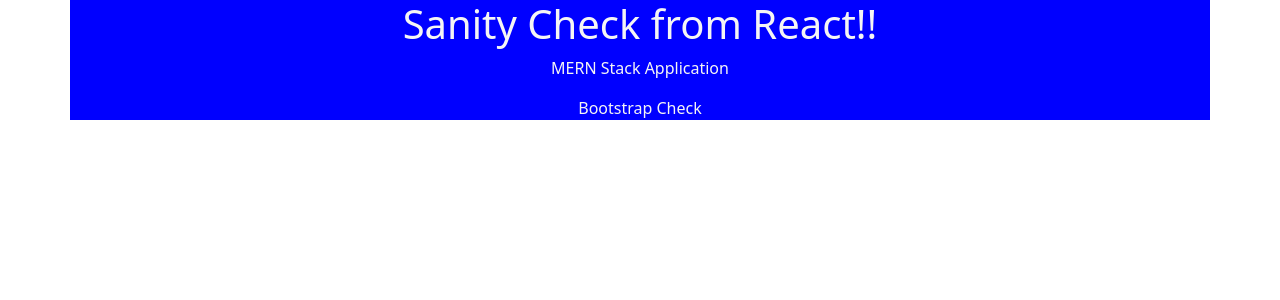
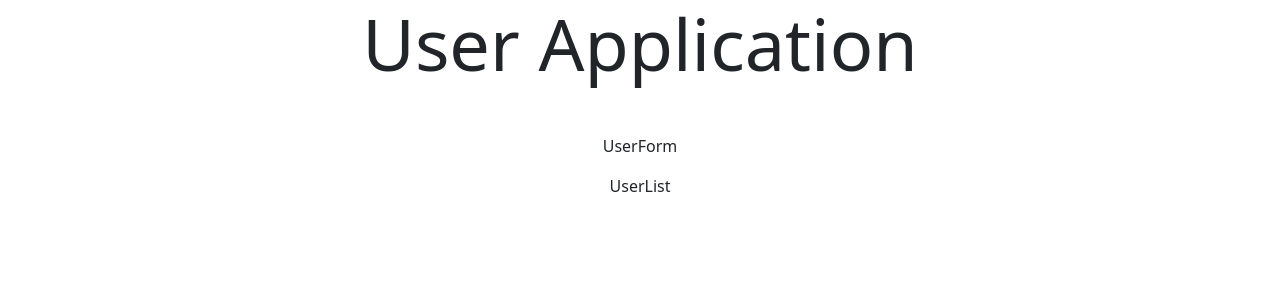
Before and after one commit to prabhupadswain/mern-stack-vercel, a React (Create React App) app in the folder client/: page / in a window 1280 px wide. Shown: the top 300 px of the page. Built offline with nearby package versions, Linux system fonts and the light colour scheme.

Commit message:
Basic client-side setup

```diff
--- a/client/src/App.css
+++ b/client/src/App.css
@@ -3,9 +3,3 @@
   padding: 0;
   box-sizing: border-box;
 }
-
-.container {
-  background-color: blue;
-  color: whitesmoke;
-  text-align: center;
-}
--- a/client/src/App.js
+++ b/client/src/App.js
@@ -1,12 +1,20 @@
 import './App.css';
 import 'bootstrap/dist/css/bootstrap.min.css';
+
+import Header from './components/Header';
+import UserForm from './components/UserForm';
+import UserList from './components/UserList';
 
 function App() {
   return (
     <div className='container'>
-      <h1>Sanity Check from React!!</h1>
-      <p>MERN Stack Application</p>
-      <p>Bootstrap Check</p>
+      <header style={{ textAlign: 'center' }}>
+        <Header />
+      </header>
+      <main style={{ textAlign: 'center' }}>
+        <UserForm />
+        <UserList />
+      </main>
     </div>
   );
 }
--- /dev/null
+++ b/client/src/components/Header.js
@@ -0,0 +1,7 @@
+import React from 'react';
+
+const Header = () => {
+  return <h1 className='display-2 mb-5'>User Application</h1>;
+};
+
+export default Header;
--- /dev/null
+++ b/client/src/components/UserForm.js
@@ -0,0 +1,7 @@
+import React from 'react';
+
+const UserForm = () => {
+  return <section className='mb-3'>UserForm</section>;
+};
+
+export default UserForm;
--- /dev/null
+++ b/client/src/components/UserList.js
@@ -0,0 +1,7 @@
+import React from 'react';
+
+const UserList = () => {
+  return <section className='mb-3'>UserList</section>;
+};
+
+export default UserList;
```
